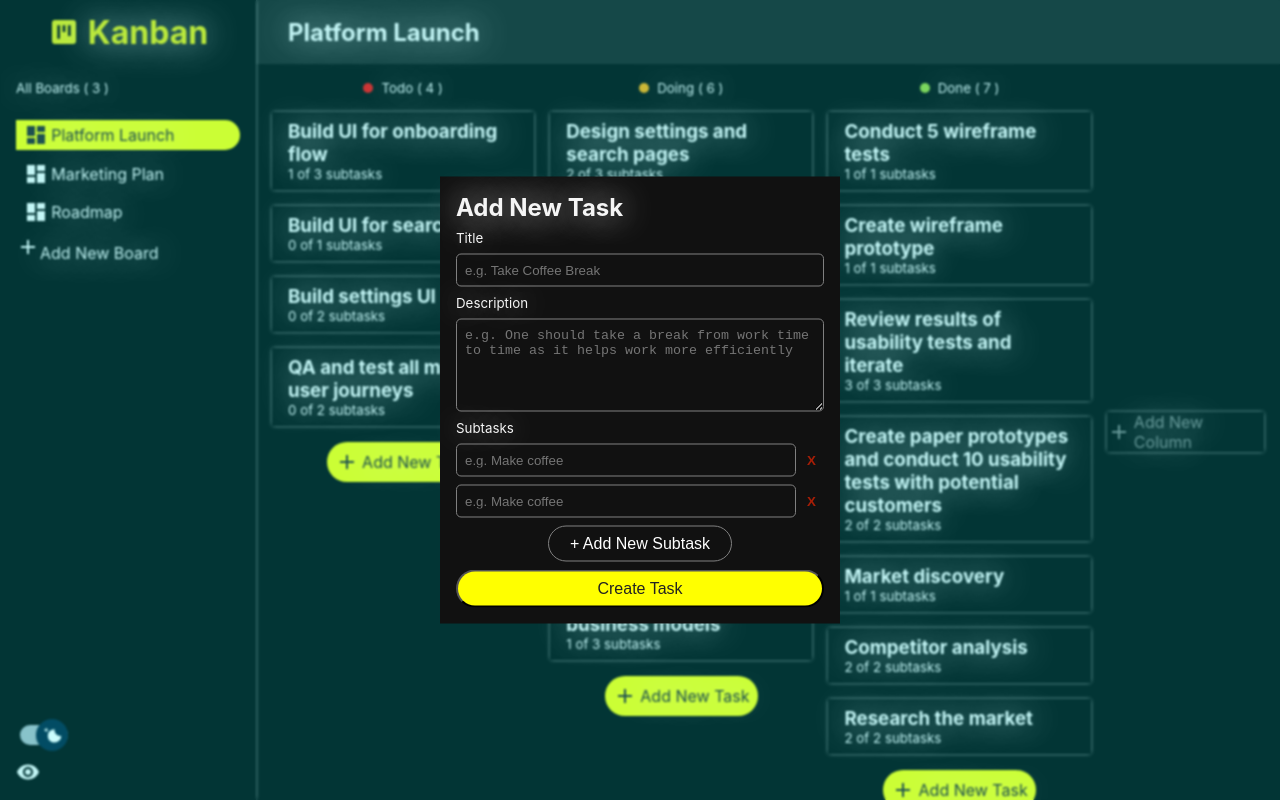
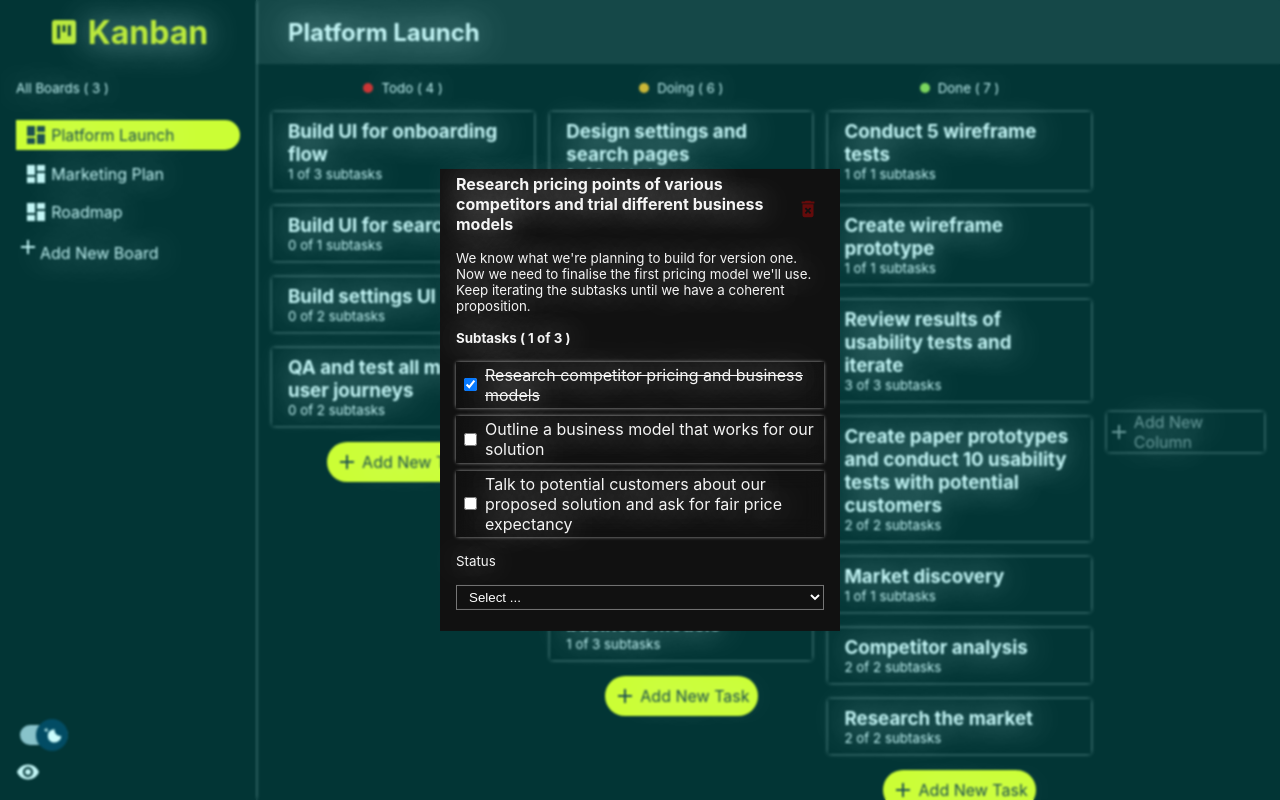
Before and after one commit to SomeshN-GitHub/Kanban-Board, a React (Create React App) app: page / in a window 1280 px wide. Both pictures are taken after a click on the element 681 px from the left and 598 px from the top of the page. Built offline with nearby package versions, Linux system fonts and the light colour scheme.

Commit message:
Add task working

```diff
--- a/src/App.js
+++ b/src/App.js
@@ -15,8 +15,10 @@ function App() {
 
   const  [boards, setBoards]  = useState(getLocalStorageData());
   const [boardActive, setBoardActive] = useState(boards[0]);
+  const [currentColumnIndex, setCurrentColumnIndex] = useState(null);
   const [currentTask, setCurrentTask] = useState(boards[0].columns[2].tasks[1]);
   const [modalVisible, setModalVisible] = useState(false);
+  const [modal, setModal] = useState("TaskDetailedModal");
 
 // useEffect(()=>{
 //   let boards = localStorage.getItem('boards');
@@ -46,6 +48,8 @@ useEffect(()=>{
     currentTask,
     setCurrentTask,
     modalVisible, setModalVisible,
+    currentColumnIndex, setCurrentColumnIndex,
+    modal, setModal,
   }
   console.log(JSON.parse(localStorage.getItem('boards')));
   return (
--- a/src/Components/AddTaskModal.jsx
+++ b/src/Components/AddTaskModal.jsx
@@ -1,35 +1,115 @@
-import React from "react";
+import React, { useState, useEffect } from "react";
+import { useCustomUseContext } from "../ContextProvider";
 
-const AddTaskModal = () => {
+const AddTaskModal = (props) => {
+  const {
+    boards,
+    setBoards,
+    boardActive,
+    setBoardActive,
+    currentColumnIndex,
+    setCurrentColumnIndex,
+  } = useCustomUseContext();
+  const [subtasks, setSubtasks] = useState([
+    {
+      title: "",
+      isCompleted: false,
+    },
+  ]);
+
+  const [task, setTask] = useState({
+    title: "",
+    description: "",
+    status: boardActive.columns[currentColumnIndex].name,
+    subtasks: subtasks,
+  });
+
+  const handleInputChange = ({ target: { name, value } }) => {
+    console.log(name + " :" + value);
+    setTask(() => ({
+      ...task,
+      [name]: value,
+    }));
+  };
+
+  const handleSubtaskChange = ({ target: { id, value } }) => {
+    let tempSubtask = [...subtasks];
+    tempSubtask[id].title = value;
+    setSubtasks([...tempSubtask]);
+  };
+
+  const addSubtask = (e) => {
+    e.preventDefault();
+    let tempSubtask = [...subtasks];
+    tempSubtask.push({
+      title: "",
+      isCompleted: false,
+    });
+    setSubtasks([...tempSubtask]);
+  };
+  const deleteSubtask = (id) => {
+    let tempSubtask = [...subtasks];
+    tempSubtask.splice(id, 1);
+    setSubtasks([...tempSubtask]);
+  };
+
+  const addTask = (e) => {
+    e.preventDefault();
+    console.log("task added");
+    let tempBoards = [...boards];
+    let boardIndex = boards.findIndex(board => board.id == boardActive.id)
+    tempBoards[boardIndex].columns[currentColumnIndex].tasks.push(task);
+  };
+
   return (
-    <div className="addTaskModal">
+    <form className="addTaskModal" >
       <h2>Add New Task</h2>
       <small>Title</small>
       <input
         type="text"
-        name=""
-        id="task_title"
+        name="title"
         placeholder="e.g. Take Coffee Break"
+        autoFocus
+        onChange={handleInputChange}
+        value={task.title}
       />
       <small>Description</small>
       <textarea
-        name=""
-        id="task_description"
+        name="description"
         rows="5"
+        onChange={handleInputChange}
+        value={task.description}
         placeholder="e.g. One should take a break from work time to time as it helps work more efficiently"
       ></textarea>
       <small>Subtasks</small>
-      <div className="subtask">
-        <input type="text" placeholder="e.g. Make coffee" />
-        <button>X</button>
-      </div>
-      <div className="subtask">
-        <input type="text" placeholder="e.g. Make coffee" />
-        <button>X</button>
-      </div>
-      <button className="add_btn">+ Add New Subtask</button>
-      <button className="add_btn">Create Task</button>
-    </div>
+      {!subtasks.length ? (
+        <div className="subtask">
+          <small className="noSubtask">Click "Add Subtask" to add..</small>
+        </div>
+      ) : (
+        subtasks.map((subT, index) => (
+          <div className="subtask">
+            <input
+              type="text"
+              name="title"
+              id={index}
+              key={`subtask${index}`}
+              value={subT.title}
+              onChange={handleSubtaskChange}
+              placeholder="e.g. Make coffee"
+            />
+            <button onClick={() => deleteSubtask(index)}>X</button>
+          </div>
+        ))
+      )}
+
+      <button className="add_btn" onClick={addSubtask}>
+        + Add Subtask
+      </button>
+      <button type="submit" className="add_btn" onClick={addTask}>
+        Create Task
+      </button>
+    </form>
   );
 };
 
--- a/src/Components/BoardsContainer.jsx
+++ b/src/Components/BoardsContainer.jsx
@@ -12,7 +12,7 @@ const BoardsContainer = () => {
   return (
     <div className="boards_container">
       {columns.map((col, index) => {
-        return <Column column={col} key={index} />;
+        return <Column column={col} index={index} key={index} />;
       })}
       <div className="board">
         <div className="add_column" >
--- a/src/Components/Column.jsx
+++ b/src/Components/Column.jsx
@@ -1,9 +1,12 @@
 import React from "react";
 import Task from "./Task";
 import AddIcon from "@mui/icons-material/Add";
+import { useCustomUseContext } from "../ContextProvider";
 
 const Column = (props) => {
   let { name, tasks } = props.column;
+  let columnIndex = props.index;
+  const {setCurrentColumnIndex, setModalVisible, setModal} = useCustomUseContext();
   const boardColors = {
     Todo: "red",
     Doing: "orange",
@@ -12,6 +15,9 @@ const Column = (props) => {
 
   const addTaskToCurrentBoard = () => {
     console.log("add task clicked");
+    setCurrentColumnIndex(columnIndex);
+    setModal("AddTaskModal");
+    setModalVisible(true);
   };
 
   return (
--- a/src/Components/Modal.jsx
+++ b/src/Components/Modal.jsx
@@ -6,11 +6,26 @@ import AddTaskModal from "./AddTaskModal";
 
 const Modal = () => {
   const taskRef = useRef();
-  const { currentTask, setModalVisible } = useCustomUseContext();
+  const { modal, setModal, currentTask, setModalVisible, setCurrentColumnIndex } =
+    useCustomUseContext();
   function handleOutsideClick(e) {
     // console.log(taskRef.current?.contains(e.target));
-    if (!taskRef.current?.contains(e.target)) setModalVisible(false);
+    if (!taskRef.current?.contains(e.target))
+    setModalVisible(false);
+    setModal("");
   }
+
+  const getModal = () => {
+    switch (modal) {
+      case "TaskDetailedModal":
+        return <TaskDetailedModal />;
+        break;
+
+      default:
+        return <AddTaskModal />;
+        break;
+    }
+  };
 
   useEffect(() => {
     document
@@ -19,6 +34,7 @@ const Modal = () => {
     return () => {
       console.log("modal unmounted");
       // document.querySelector(".modal_bg").removeEventListener("click", handleOutsideClick);
+      setCurrentColumnIndex(null);
     };
   }, [currentTask]);
 
@@ -26,8 +42,7 @@ const Modal = () => {
     <>
       <div className="modal_bg"></div>
       <div className="modal" id="modal" ref={taskRef}>
-        {/* <TaskDetailedModal  /> */}
-        <AddTaskModal />
+        {getModal()}
       </div>
     </>
   );
--- a/src/Components/Task.jsx
+++ b/src/Components/Task.jsx
@@ -3,11 +3,12 @@ import { useCustomUseContext } from '../ContextProvider';
 
 const Task = (props) => {
   let {title, subtasks} = props.task;
-  const {setCurrentTask, setModalVisible} = useCustomUseContext();
+  const {setCurrentTask, setModalVisible, setModal} = useCustomUseContext();
   let completedSubtasks = subtasks?.filter(subTask => subTask.isCompleted).length;
   return (
-    <div className="task" onClick={()=>{
+    <div className="task" draggable onClick={()=>{
       setCurrentTask(props.task);
+      setModal("TaskDetailedModal")
       setModalVisible(true);
       }}>
         <h3 className="task_title">{title}</h3>
--- a/src/Components/TaskDetailedModal.jsx
+++ b/src/Components/TaskDetailedModal.jsx
@@ -86,7 +86,7 @@ const TaskDetailedModal = (props) => {
   };
 
   // Deleting a task
-  console.group("START: Delete Task");
+  // console.group("START: Delete Task");
   const handleDeleteTask = () => {
     let tempBoards = [...boards];
     let boardIndex = boards.findIndex((board) => board.id === boardActive.id);
@@ -101,6 +101,8 @@ const TaskDetailedModal = (props) => {
     tempBoards[boardIndex].columns[columnIndex].tasks.splice(taskIndex,1);
     setModalVisible(false)
   };
+  // console.groupEnd("START: Delete Task");
+
 
   // console.log("subtask re rendereed");
   return (
--- a/src/Styles/App.scss
+++ b/src/Styles/App.scss
@@ -11,7 +11,7 @@
   @include text-glow;
   background-color: $dark-bg;
 }
-svg:hover{
+svg:hover {
   cursor: pointer;
 }
 
@@ -58,14 +58,14 @@ svg:hover{
       justify-content: flex-start;
       gap: 1rem;
 
-      &:last-of-type{
+      &:last-of-type {
         flex: 0.6;
         flex-shrink: 1;
         min-width: 60px;
         align-items: center;
         justify-content: center;
 
-        .add_column{
+        .add_column {
           @include row-flex-justify-space-between;
           @include icon_button;
           color: gray;
@@ -112,7 +112,7 @@ svg:hover{
     width: 100%;
     padding: 0 2rem;
 
-    .nav_inner_right{
+    .nav_inner_right {
       @include flex-all-center;
       .add_btn {
         @include row-flex-justify-space-between;
@@ -124,7 +124,6 @@ svg:hover{
         cursor: pointer;
       }
     }
-
   }
 }
 
@@ -195,20 +194,19 @@ svg:hover{
 }
 
 // modal
-.modal_bg{
+.modal_bg {
   position: fixed;
   height: 100vh;
   width: 100vw;
   backdrop-filter: blur(1px);
   background-color: rgba(10, 247, 247, 0.212);
-
 }
 .modal {
   @include flex-all-center;
   position: absolute;
   top: 50%;
   left: 50%;
-  transform: translate(-50% , -50%);
+  transform: translate(-50%, -50%);
   min-width: 400px;
   width: 30%;
   z-index: 10;
@@ -226,11 +224,11 @@ svg:hover{
   flex-direction: column;
   width: 100%;
 
-  .delete{
+  .delete {
     color: rgba(255, 0, 0, 0.349);
     padding: 10px 0 0 0;
     font-size: 2rem;
-    &:hover{
+    &:hover {
       color: rgba(255, 0, 0, 1);
       transform: scale(1.2);
     }
@@ -258,7 +256,7 @@ svg:hover{
       gap: 0.5rem;
       padding: 0.2rem 0.5rem;
       cursor: pointer;
-      .completed{
+      .completed {
         text-decoration: line-through;
       }
     }
@@ -276,17 +274,18 @@ svg:hover{
   }
 }
 
-.addTaskModal{
+.addTaskModal {
   @include column-flex-align-flex-start;
   padding: 1rem;
   background-color: #111;
   width: 100%;
   gap: 0.5rem;
-  *{
+  * {
     width: 100%;
-    align-content: stretch ;
-    }
-  input, textarea{
+    align-content: stretch;
+  }
+  input,
+  textarea {
     background-color: transparent;
     padding: 0.5rem;
     border-radius: 5px;
@@ -294,33 +293,36 @@ svg:hover{
     outline: none;
     border: 1px solid gray;
 
-    &:focus{
+    &:focus {
       border: 1px solid yellow;
-
     }
   }
-  button{
+  button {
     @include flex-all-center;
   }
 
-  .subtask{
+  .subtask {
     @include flex-all-center;
     gap: 0.2rem;
-    button{
+    button {
       max-width: fit-content;
       padding: 0.5rem;
       background-color: transparent;
       color: rgba(255, 38, 0, 0.63);
       border: transparent;
       font-weight: 800;
-      &:hover{
-        color: rgba(255, 38, 0, 1 );
-      cursor: pointer;
-      transform: scale(1.2);
+      &:hover {
+        color: rgba(255, 38, 0, 1);
+        cursor: pointer;
+        transform: scale(1.2);
+      }
     }
+    .noSubtask{
+      color: rgba(128, 128, 128, 0.493);
+      text-align: center;
     }
   }
-  .subtask ~ button:first-of-type{
+  .subtask ~ button:first-of-type {
     background-color: transparent;
     width: 50%;
     margin: auto;
@@ -329,8 +331,7 @@ svg:hover{
   }
 }
 
-
 // utility class
-.hide{
+.hide {
   display: none;
 }
```
